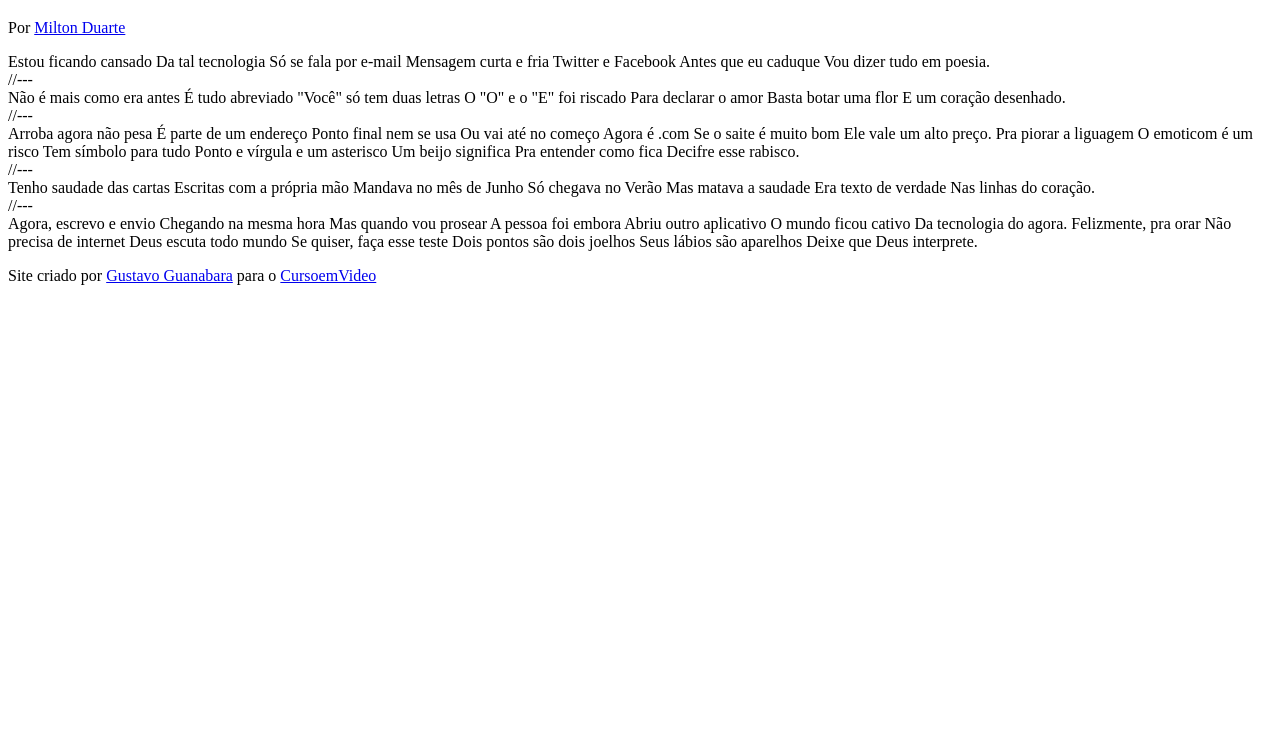
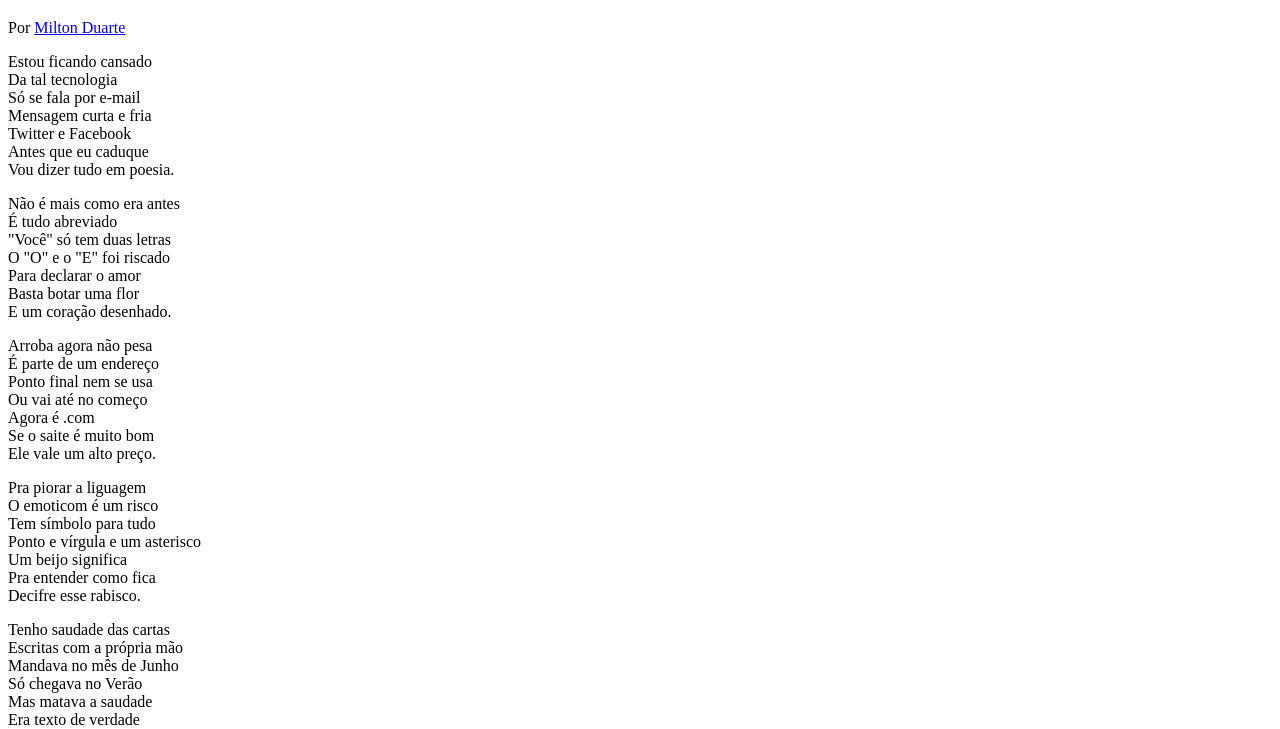
Before and after one commit to victor-appel/html-css, a plain HTML site: page desafios/desafio012/index.html in a window 1280 px wide. Shown: the part 61-790 px from the top of the page. Drawn offline with Linux system fonts and the light colour scheme.

Commit message:
atualizei o html do desafio012

```diff
--- /dev/null
+++ b/desafios/desafio012/estilo/style.css
@@ -0,0 +1 @@
+@charset "UTF-8";
--- a/desafios/desafio012/index.html
+++ b/desafios/desafio012/index.html
@@ -4,6 +4,7 @@
     <meta charset="UTF-8">
     <meta name="viewport" content="width=device-width, initial-scale=1.0">
     <title>Cordel Moderno</title>
+    <link rel="stylesheet" href="estilo/style.css">
 </head>
 <body>
     <header>
@@ -12,75 +13,83 @@
     </header>
 
     <section>
-        Estou ficando cansado
-        Da tal tecnologia
-        Só se fala por e-mail
-        Mensagem curta e fria
-        Twitter e Facebook
-        Antes que eu caduque
-        Vou dizer tudo em poesia.
+        <p>
+            Estou ficando cansado <br>
+            Da tal tecnologia <br>
+            Só se fala por e-mail <br>
+            Mensagem curta e fria <br>
+            Twitter e Facebook <br>
+            Antes que eu caduque <br>
+            Vou dizer tudo em poesia.
+        </p>
     </section>
 
-    //---
+    <section>
+        <p>
+            Não é mais como era antes <br>
+            É tudo abreviado <br>
+            "Você" só tem duas letras <br>
+            O "O" e o "E" foi riscado <br>
+            Para declarar o amor <br>
+            Basta botar uma flor <br>
+            E um coração desenhado.
+        </p>
+    </section>
 
     <section>
-        Não é mais como era antes
-        É tudo abreviado
-        "Você" só tem duas letras
-        O "O" e o "E" foi riscado
-        Para declarar o amor
-        Basta botar uma flor
-        E um coração desenhado.
+        <p>
+            Arroba agora não pesa <br>
+            É parte de um endereço <br>
+            Ponto final nem se usa <br>
+            Ou vai até no começo <br>
+            Agora é .com <br>
+            Se o saite é muito bom <br>
+            Ele vale um alto preço. <br>
+        </p>
+
+        <p>
+            Pra piorar a liguagem <br>
+            O emoticom é um risco <br>
+            Tem símbolo para tudo <br>
+            Ponto e vírgula e um asterisco <br>
+            Um beijo significa <br>
+            Pra entender como fica <br>
+            Decifre esse rabisco.
+        </p>
     </section>
 
-    //---
+    <section>
+        <p>
+            Tenho saudade das cartas <br>
+            Escritas com a própria mão <br>
+            Mandava no mês de Junho <br>
+            Só chegava no Verão <br>
+            Mas matava a saudade <br>
+            Era texto de verdade <br>
+            Nas linhas do coração.
+        </p>
+    </section>
 
     <section>
-        Arroba agora não pesa
-        É parte de um endereço
-        Ponto final nem se usa
-        Ou vai até no começo
-        Agora é .com
-        Se o saite é muito bom
-        Ele vale um alto preço.
-        Pra piorar a liguagem
-        O emoticom é um risco
-        Tem símbolo para tudo
-        Ponto e vírgula e um asterisco
-        Um beijo significa
-        Pra entender como fica
-        Decifre esse rabisco.
-    </section>
+        <p>
+            Agora, escrevo e envio <br>
+            Chegando na mesma hora <br>
+            Mas quando vou prosear <br>
+            A pessoa foi embora <br>
+            Abriu outro aplicativo <br>
+            O mundo ficou cativo <br>
+            Da tecnologia do agora.
+        </p>
 
-    //---
-
-    <section>
-        Tenho saudade das cartas
-        Escritas com a própria mão
-        Mandava no mês de Junho
-        Só chegava no Verão
-        Mas matava a saudade
-        Era texto de verdade
-        Nas linhas do coração.
-    </section>
-
-    //---
-
-    <section>
-        Agora, escrevo e envio
-        Chegando na mesma hora
-        Mas quando vou prosear
-        A pessoa foi embora
-        Abriu outro aplicativo
-        O mundo ficou cativo
-        Da tecnologia do agora.
-        Felizmente, pra orar
-        Não precisa de internet
-        Deus escuta todo mundo
-        Se quiser, faça esse teste
-        Dois pontos são dois joelhos
-        Seus lábios são aparelhos
-        Deixe que Deus interprete.
+        <p>
+            Felizmente, pra orar <br>
+            Não precisa de internet <br>
+            Deus escuta todo mundo <br>
+            Se quiser, faça esse teste <br>
+            Dois pontos são dois joelhos <br>
+            Seus lábios são aparelhos <br>
+            Deixe que Deus interprete.
+        </p>
     </section>
     <footer>
         <p>Site criado por <a href="https://gustavoguanabara.github.io" target="_blank">Gustavo Guanabara</a> para o <a href="https://www.cursoemvideo.com" target="_blank">CursoemVideo</a></p>
```
